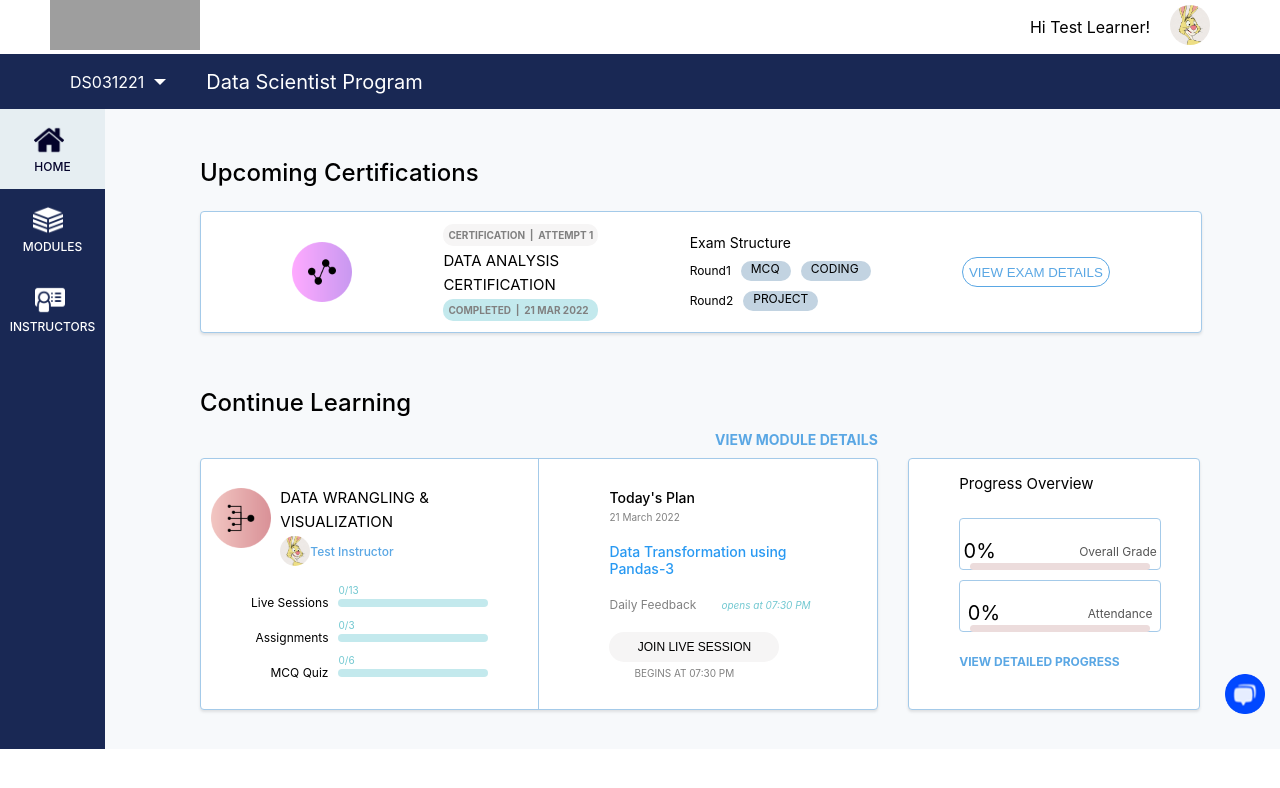
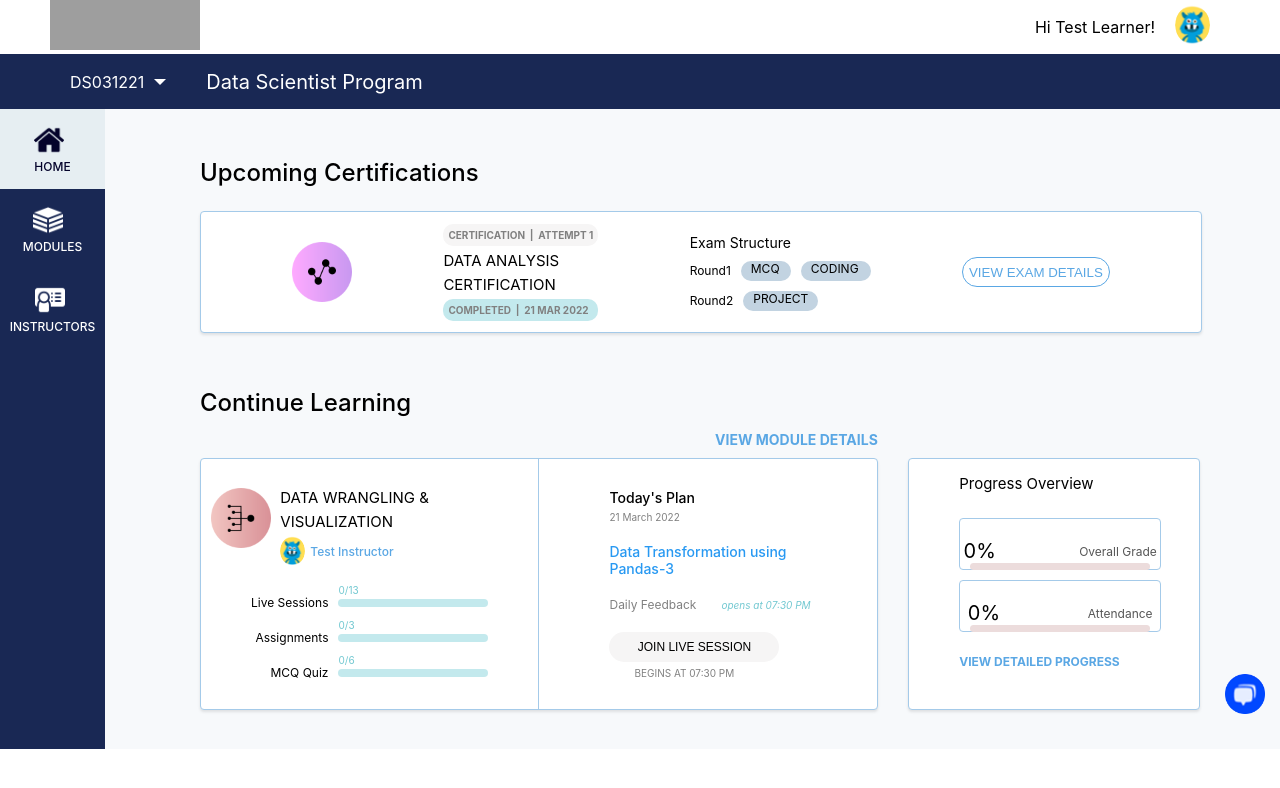
Before and after one commit to Sapnajha19/Edyoda-assignment-project, a React (Create React App) app: page / in a window 1280 px wide. Shown: the top 788 px of the page. Built offline with nearby package versions, Linux system fonts and the light colour scheme; grey boxes are pictures that could not be loaded.

Commit message:
Change bunny logo to the exact same logo given in pages screenshot

```diff
--- a/src/components/Home/Home.js
+++ b/src/components/Home/Home.js
@@ -1,7 +1,7 @@
 import React from 'react'
 import DataAnalysis from "../../assets/DataAnalysis.png"
 import DataWrangling from "../../assets/DataWrangling.png"
-import bunny from "../../assets/bunny.jpeg"
+import bunnyLogo from "../../assets/bunnyLogo.png"
 import message from "../../assets/message.png"
 export default function Home() {
   return (
@@ -44,8 +44,8 @@ export default function Home() {
                     <div style={{ display: "flex", flexDirection: "column", gap: "5px" }}>
                       <div style={{ fontSize: "15px" }}>DATA WRANGLING &</div>
                       <div style={{ fontSize: "15px" }}>VISUALIZATION</div>
-                      <div style={{ display: "flex", flexDirection: "row", alignItems: "center" }}>
-                        <img src={bunny} alt="avatar" style={{ height: "30px", width: "30px", borderRadius: "50%" }} />
+                      <div style={{ display: "flex", flexDirection: "row", gap:"5px", alignItems: "center" }}>
+                        <img src={bunnyLogo} alt="avatar" style={{ height: "30px", width: "25px", borderRadius: "50%" }} />
                         <div style={{ color: "#5aa7e4", fontSize: "12px", fontWeight: "500" }}>Test Instructor</div>
                       </div>
                     </div>
--- a/src/pages/HomePage/HomePage.js
+++ b/src/pages/HomePage/HomePage.js
@@ -1,7 +1,7 @@
 import React, { useState } from 'react'
 import "./HomePage.css"
 import edyodaLogo from "../../assets/edyodaLogo.png"
-import bunny from "../../assets/bunny.jpeg"
+import bunnyLogo from "../../assets/bunnyLogo.png"
 import home from "../../assets/home.png"
 import homeDark from "../../assets/homeDark.png"
 import module from "../../assets/module.png"
@@ -31,7 +31,7 @@ export default function HomePage() {
         <div><img src={edyodaLogo} alt="website-logo" style={{ height: "50px", width: "150px", paddingLeft: "50px" }} /></div>
         <div style={{ display: "flex", flexDirection: "row", paddingRight: "70px", alignItems: "center", gap: "20px" }}>
           <div>Hi Test Learner!</div>
-          <div><img src={bunny} alt="avatar" style={{ height: "40px", width: "40px", borderRadius: "50%" }} /></div>
+          <div><img src={bunnyLogo} alt="avatar" style={{ height: "40px", width: "35px", borderRadius: "50%" }} /></div>
         </div>
       </div>
       <div style={{ display: "flex", flexDirection: "row", background: "#192854", height: "55px", alignItems: "center", gap: "20px" }}>
```
Also changed, not shown: src/assets/bunnyLogo.png (added).
